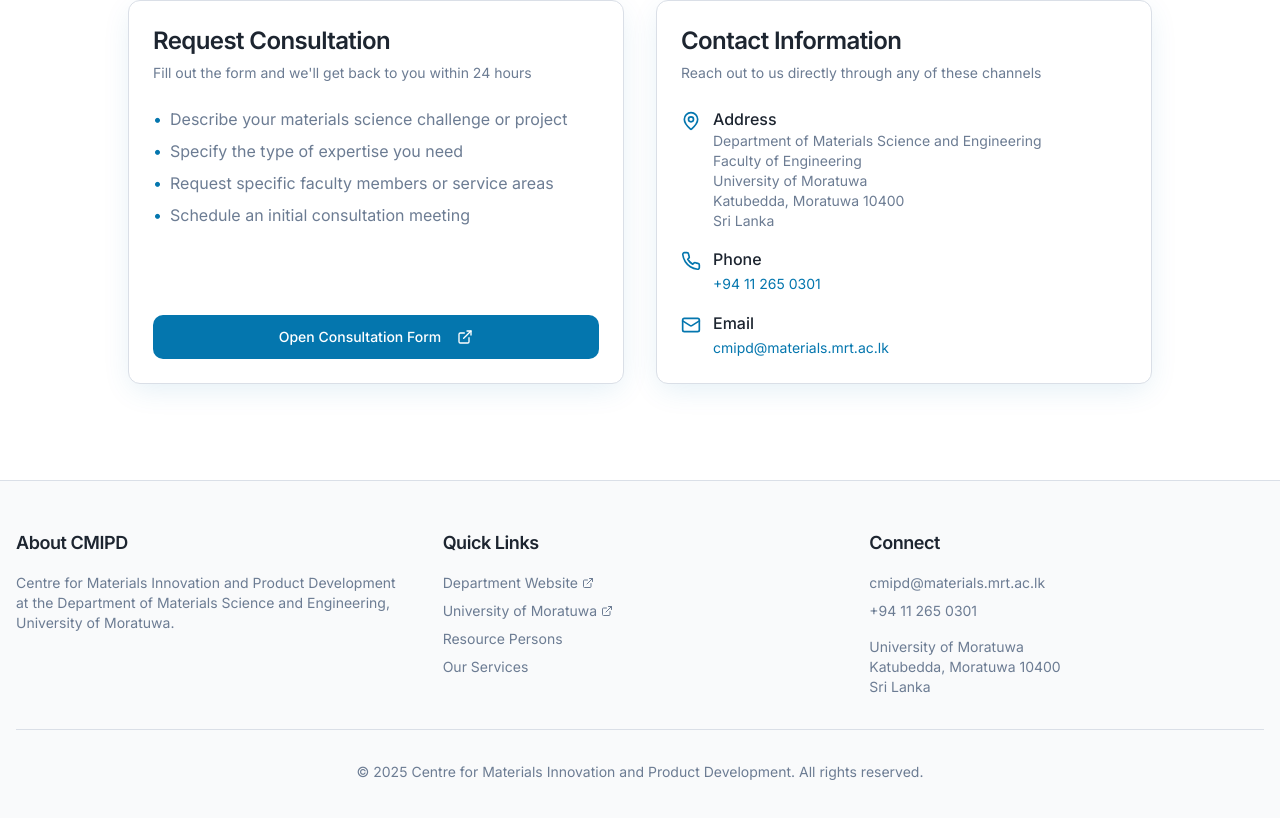
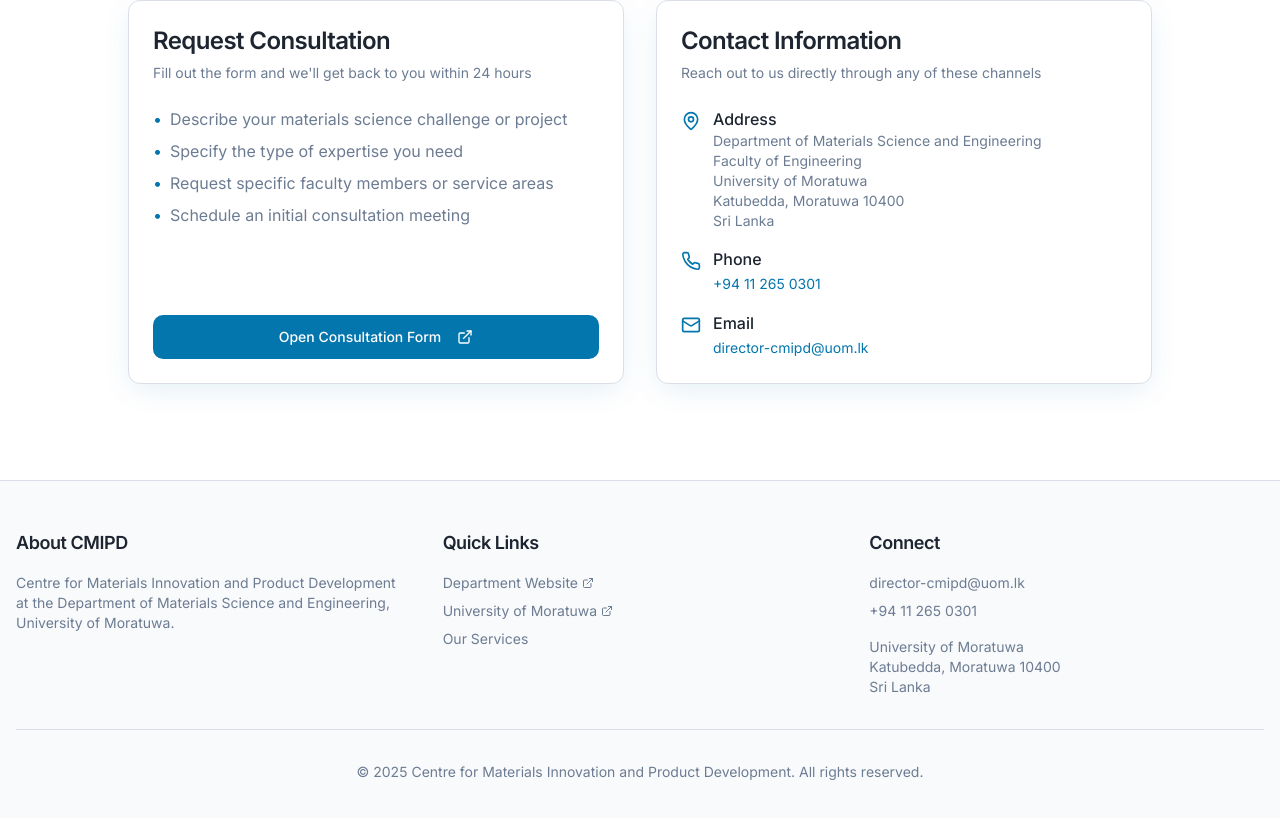
Before and after one commit to PsychDevs/cmipd-connect, a React (Vite) app: page / in a window 1280 px wide. Shown: the part 4143-4961 px from the top of the page. Built offline with nearby package versions, Linux system fonts and the light colour scheme; the HTML template or start-up script is replaced by a standard one.

Commit message:
fix : update cmipd emails in footer and contact

```diff
--- a/src/components/Contact.tsx
+++ b/src/components/Contact.tsx
@@ -89,8 +89,8 @@ const Contact = () => {
 									<Mail className="h-5 w-5 text-primary mt-1 flex-shrink-0" />
 									<div>
 										<p className="font-medium">Email</p>
-										<a href="mailto:cmipd@materials.mrt.ac.lk" className="text-sm text-primary hover:underline">
-											cmipd@materials.mrt.ac.lk
+										<a href="mailto:director-cmipd@uom.lk" className="text-sm text-primary hover:underline">
+											director-cmipd@uom.lk
 										</a>
 									</div>
 								</div>
--- a/src/components/Footer.tsx
+++ b/src/components/Footer.tsx
@@ -39,11 +39,6 @@ const Footer = () => {
 								</a>
 							</li>
 							<li>
-								<a href="#staff" className="text-muted-foreground hover:text-primary transition-smooth">
-									Resource Persons
-								</a>
-							</li>
-							<li>
 								<a href="#services" className="text-muted-foreground hover:text-primary transition-smooth">
 									Our Services
 								</a>
@@ -56,10 +51,10 @@ const Footer = () => {
 						<ul className="space-y-2 text-sm">
 							<li>
 								<a
-									href="mailto:cmipd@materials.mrt.ac.lk"
+									href="mailto:director-cmipd@uom.lk"
 									className="text-muted-foreground hover:text-primary transition-smooth"
 								>
-									cmipd@materials.mrt.ac.lk
+									director-cmipd@uom.lk
 								</a>
 							</li>
 							<li>
```
